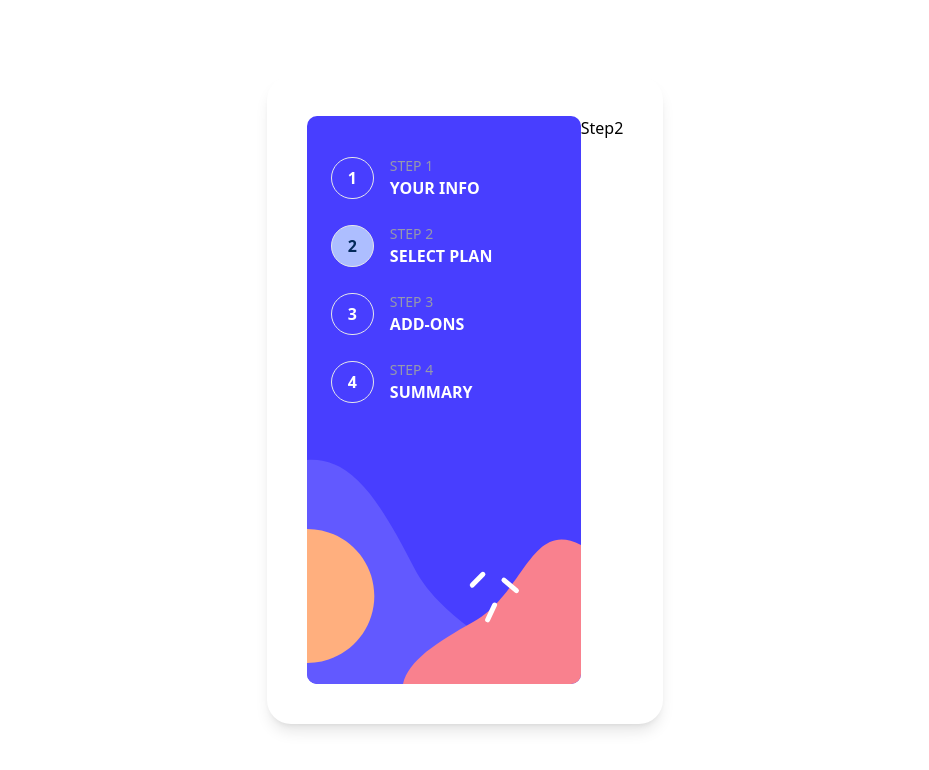
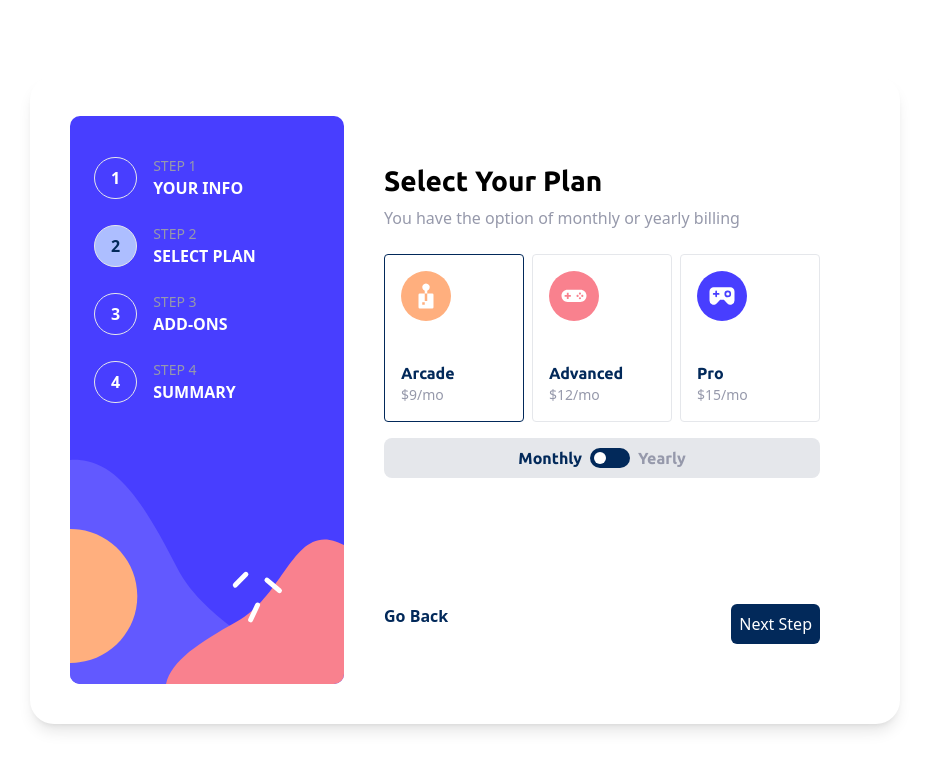
Before and after one commit to Nasifuad/MuiltipageForm, a React (Vite) app: page /step2 in a window 1280 px wide. Shown: the top 770 px of the page, without its empty margins (175-1104 px from the left). Built offline with nearby package versions, Linux system fonts and the light colour scheme.

Commit message:
two step done

```diff
--- /dev/null
+++ b/src/components/NextBtn.jsx
@@ -0,0 +1,9 @@
+function NextBtn() {
+  return (
+    <button className="bg-Marine-blue text-white py-2 rounded-md mt-4 w-max px-2 hover:bg-blue-800 ml-auto">
+      Next Step
+    </button>
+  );
+}
+
+export default NextBtn;
--- a/src/contants/constants.js
+++ b/src/contants/constants.js
@@ -1,3 +1,33 @@
+import iconArcade from "../assets/images/icon-arcade.svg";
+import iconAdvanced from "../assets/images/icon-advanced.svg";
+import iconPro from "../assets/images/icon-pro.svg";
+
+export const selectPlan = [
+  {
+    id: 1,
+    icon: iconArcade,
+    title: "Arcade",
+    priceMonth: "$9/mo",
+    priceYear: "$90/yr",
+    free: "2 months free",
+  },
+  {
+    id: 2,
+    icon: iconAdvanced,
+    title: "Advanced",
+    priceMonth: "$12/mo",
+    priceYear: "$120/yr",
+    free: "2 months free",
+  },
+  {
+    id: 3,
+    icon: iconPro,
+    title: "Pro",
+    priceMonth: "$15/mo",
+    priceYear: "$150/yr",
+    free: "2 months free",
+  },
+];
 export const steps = [
   {
     id: 1,
--- a/src/sections/Step1.jsx
+++ b/src/sections/Step1.jsx
@@ -1,5 +1,6 @@
 import { useState } from "react";
 import { useNavigate } from "react-router-dom";
+import NextBtn from "../components/NextBtn";
 
 const Step1 = () => {
   const [formData, setFormData] = useState([]);
@@ -84,12 +85,7 @@ const Step1 = () => {
             onChange={(e) => setNumber(e.target.value)}
           />
         </div>
-        <button
-          className="bg-Marine-blue text-white py-2 rounded-md mt-4 w-max px-2 hover:bg-blue-800 ml-auto"
-          type="submit"
-        >
-          Next Step
-        </button>
+        <NextBtn />
       </form>
     </div>
   );
--- a/src/sections/Step2.jsx
+++ b/src/sections/Step2.jsx
@@ -1,3 +1,100 @@
+import { useState } from "react";
+import { selectPlan } from "../contants/constants";
+import { useNavigate } from "react-router-dom";
 export default function Step2() {
-  return <div>Step2</div>;
+  const [toggle, setToggle] = useState(false);
+  const [slected, setSlected] = useState(1);
+  const navigate = useNavigate();
+  const handleSelect = (e, id) => {
+    e.preventDefault();
+    setSlected(id);
+  };
+  const handleNext = (e) => {
+    e.preventDefault();
+    console.log("text");
+    navigate("/step3");
+  };
+  return (
+    <>
+      <div className=" p-10 flex flex-col ">
+        <div>
+          <h1 className="text-3xl font-bold font-ubuntu">Select Your Plan</h1>
+          <p className=" text-Cool-gray w-full">
+            You have the option of monthly or yearly billing
+          </p>
+          <div className="mt-6 flex justify-between w-full gap-2">
+            {selectPlan.map((plan) => {
+              return (
+                <div
+                  onClick={(e) => handleSelect(e, plan.id)}
+                  key={plan.id}
+                  className={`flex flex-col  rounded border border-slate-gray  items-start w-[140px] p-4 hover:border-Marine-blue hover:scale-105 transition-al
+                    ${plan.id === slected && "border-Marine-blue"}
+                    `}
+                >
+                  <img
+                    src={plan.icon}
+                    alt={plan.title}
+                    width={50}
+                    height={50}
+                  />
+                  <div className="mt-10">
+                    <p className="font-semibold font-ubuntu text-Marine-blue">
+                      {plan.title}
+                    </p>
+                    <p className="text-Cool-gray text-sm">
+                      {!toggle ? plan.priceMonth : plan.priceYear}
+                    </p>
+                    {toggle ? (
+                      <p className="text-Cool-gray text-sm">{plan.free}</p>
+                    ) : null}
+                  </div>
+                </div>
+              );
+            })}
+          </div>
+          <div className="mt-4 flex justify-center gap-2 items-center bg-gray-200 p-2 rounded-lg">
+            <p
+              className={`text-Cool-gray font-bold font-ubuntu ${
+                !toggle && "text-Marine-blue"
+              }`}
+            >
+              Monthly
+            </p>
+            <button
+              onClick={() => setToggle(!toggle)}
+              className="relative bg-Marine-blue p-2 rounded-full w-10 h-5"
+            >
+              <span
+                className={`bg-White w-3 h-3 rounded-full top-[50%] transition-duration-1500 linear translate-y-[-50%] absolute  ${
+                  toggle ? "right-1" : "left-1"
+                } `}
+              ></span>
+            </button>
+            <p
+              className={`text-Cool-gray font-bold font-ubuntu ${
+                toggle && "text-Marine-blue"
+              }`}
+            >
+              Yearly
+            </p>
+          </div>
+        </div>
+        <div className="mt-auto w-full justify-between flex">
+          <button
+            className="font-bold text-Marine-blue"
+            onClick={() => navigate("/")}
+          >
+            Go Back
+          </button>
+          <button
+            className="bg-Marine-blue text-white py-2 rounded-md mt-4 w-max px-2 hover:bg-blue-800 ml-auto"
+            onClick={(e) => handleNext(e)}
+          >
+            Next Step
+          </button>
+        </div>
+      </div>
+    </>
+  );
 }
```
